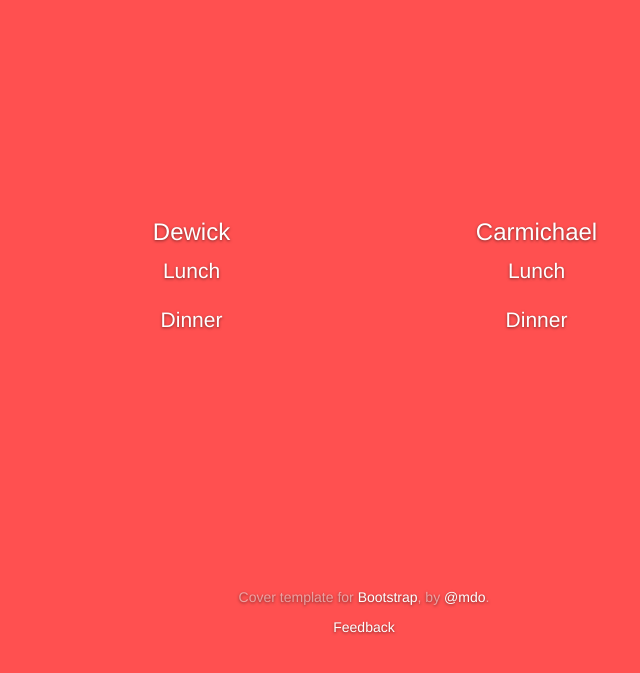
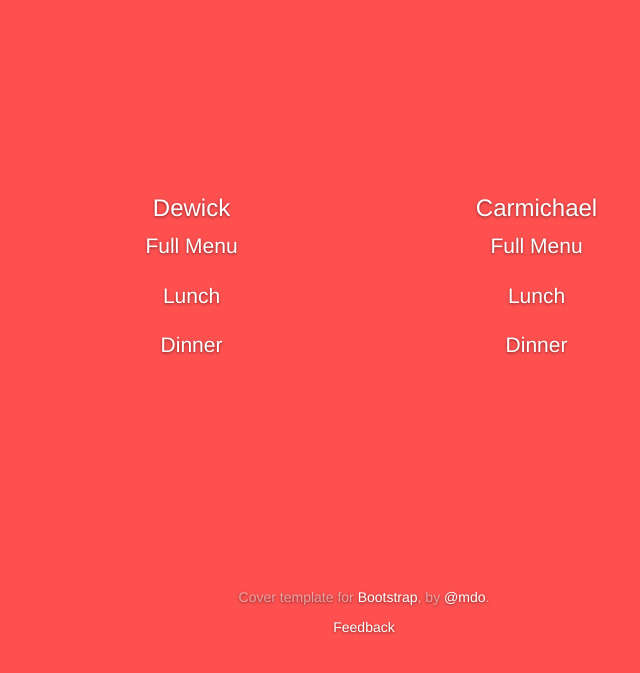
Before and after one commit to Alire-/tuftsmenu, a plain HTML site: page index.html in a window 1280 px wide. Shown: the part 123-796 px from the top of the page, without its empty margins (276-916 px from the left). Drawn offline with nearby package versions, Linux system fonts and the light colour scheme; no server answers.

Commit message:
Full menu

```diff
--- a/index.html
+++ b/index.html
@@ -69,14 +69,16 @@
           <div class="row">
             <div class="col-md-6">
               <!--<p class="lead">Cover is a one-page template for building simple and beautiful home pages. Download, edit the text, and add your own fullscreen background photo to make it your own.</p>-->
-                  <h3 class="cover-heading"> <a href="http://menus.tufts.edu/foodpro/shortmenu.asp?sName=Tufts+Dining&locationNum=11&locationName=Dewick+MacPhie+Dining+Center&naFlag=1">Dewick</a></h3>
+                  <h3 class="cover-heading"> Dewick</h3>
+                  <p class="lead"><a href="http://menus.tufts.edu/foodpro/shortmenu.asp?sName=Tufts+Dining&locationNum=11&locationName=Dewick+MacPhie+Dining+Center&naFlag=1">Full Menu </a></p>
                   <p class="lead"> Lunch </p>
                   <p id="DewickLunch"> </p>
                   <p class="lead"> Dinner </p>
                   <p id="DewickDinner"> </p>
               </div>
               <div class="col-md-6">
-                  <h3 class="cover-heading"><a href="http://menus.tufts.edu/foodpro/shortmenu.asp?sName=Tufts+Dining&locationNum=09&locationName=Carmichael+Dining+Center&naFlag=1">Carmichael</a></h3>
+                  <h3 class="cover-heading">Carmichael</h3>
+                  <p class="lead"><a href="http://menus.tufts.edu/foodpro/shortmenu.asp?sName=Tufts+Dining&locationNum=09&locationName=Carmichael+Dining+Center&naFlag=1">Full Menu </a></p>
                   <p class="lead"> Lunch </p>
                   <p id="CarmichaelLunch"> </p>
                   <p class="lead"> Dinner </p>
```
